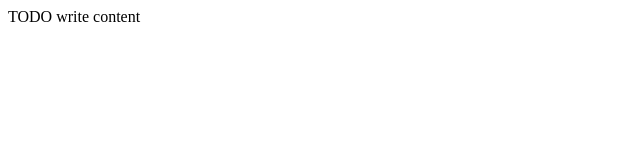
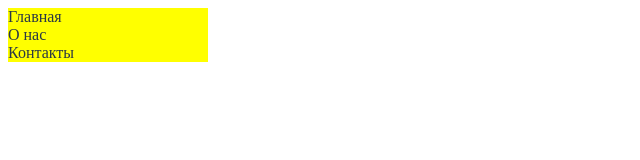
Before and after one commit to AlexBelik/laba6, a plain HTML site: page index.html in a window 1280 px wide. Shown: the whole page, without its empty margins (0-640 px from the left). Drawn offline with Linux system fonts and the light colour scheme.

Commit message:
Dobavil menu i style

```diff
--- a/index.html
+++ b/index.html
@@ -1,16 +1,16 @@
 <!DOCTYPE html>
-<!--
-To change this license header, choose License Headers in Project Properties.
-To change this template file, choose Tools | Templates
-and open the template in the editor.
--->
 <html>
     <head>
-        <title>TODO supply a title</title>
+        <title>css display</title>
         <meta charset="UTF-8">
         <meta name="viewport" content="width=device-width, initial-scale=1.0">
+        <link rel="stylesheet" type="text/css" href="style.css">
     </head>
     <body>
-        <div>TODO write content</div>
+        <div id="menu">
+            <a href="index.html">Главная</a>
+            <a href="about_us.html">О нас</a>
+            <a href="contact.html">Контакты</a>
+        </div>
     </body>
 </html>
--- a/style.css
+++ b/style.css
@@ -0,0 +1,13 @@
+#menu{
+    width: 200px;
+    background: yellow;
+}
+#menu a{
+    color:#2b3845;
+    text-decoration: none;
+    display: block;
+}
+#menu a:hover{
+    color:#92A9BF;
+    background: blue;
+}
```
